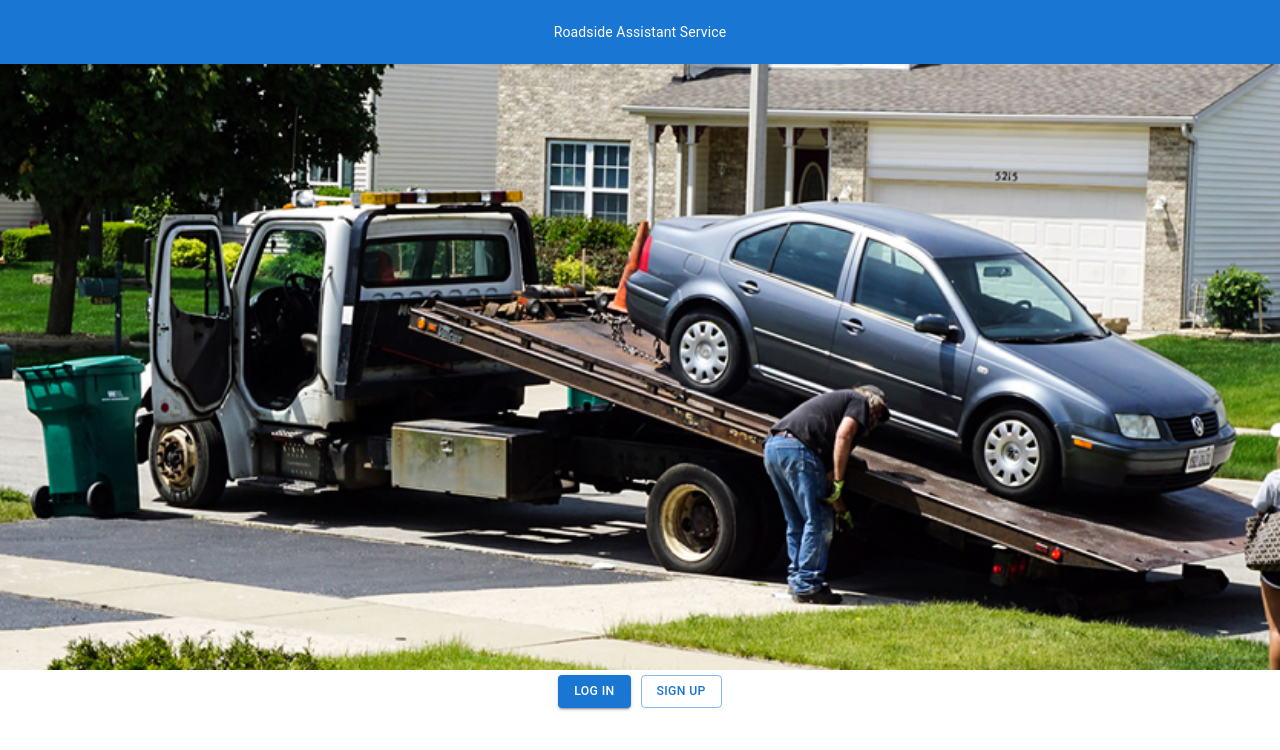
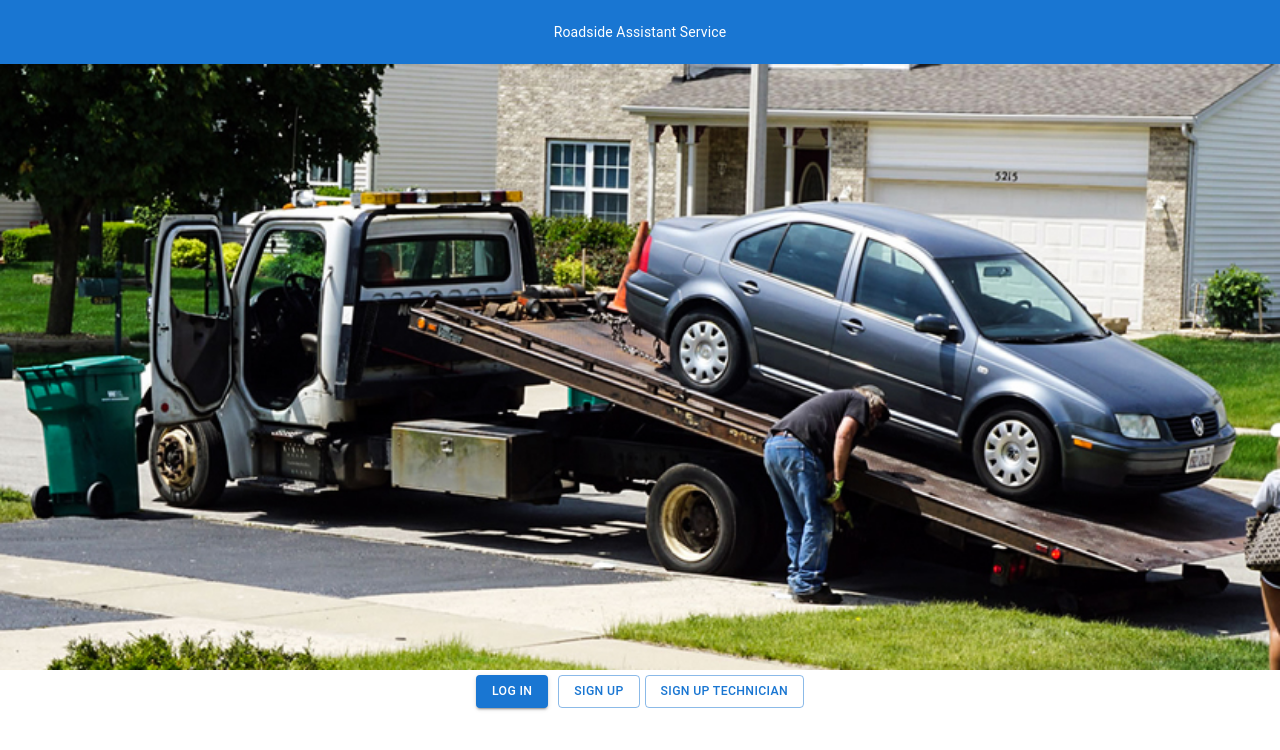
Before and after one commit to ZHIFA-CHIU/CSIT314-Project, a React (Create React App) app in the folder FrontEnd/: page /home in a window 1280 px wide. Shown: the top 750 px of the page. Built offline with nearby package versions, Linux system fonts and the light colour scheme.

Commit message:
Fixed page changes
Changed where pages were and the imports so that it all works fine

```diff
--- a/FrontEnd/src/components/HomeContent/index.jsx
+++ b/FrontEnd/src/components/HomeContent/index.jsx
@@ -15,6 +15,9 @@ export default function HomeContent() {
                 <div className='signup'>
                     <Button onClick={() => navigate("/signup")} variant={"outlined"}>Sign Up</Button>
                 </div>
+                <div className='technician signup'>
+                    <Button onClick={() => navigate("/createAccountTechnician")} variant={"outlined"}>Sign Up Technician</Button>
+                </div>
             </div>
         </div>
     )
--- a/FrontEnd/src/routes/index.js
+++ b/FrontEnd/src/routes/index.js
@@ -2,7 +2,7 @@ import { Navigate } from "react-router-dom";
 import Home from "../pages/Home/Home"
 import Signup from "../pages/Signup"
 import Login from "../pages/Login";
-import CreateAccountTechnician from "../components/CreateAccountTechnician";
+import CreateAccountTechnician from "../pages/CreateAccountTechnician/CreateAccountTechnician";
 
 export default [
     {
```
Also changed, not shown: FrontEnd/src/pages/CreateAccountTechnician/CreateAccountTechnician.js (renamed from FrontEnd/src/pages/CreateAccountTechnician.js), 1 other file (tests, documents, lock files or other folders).
